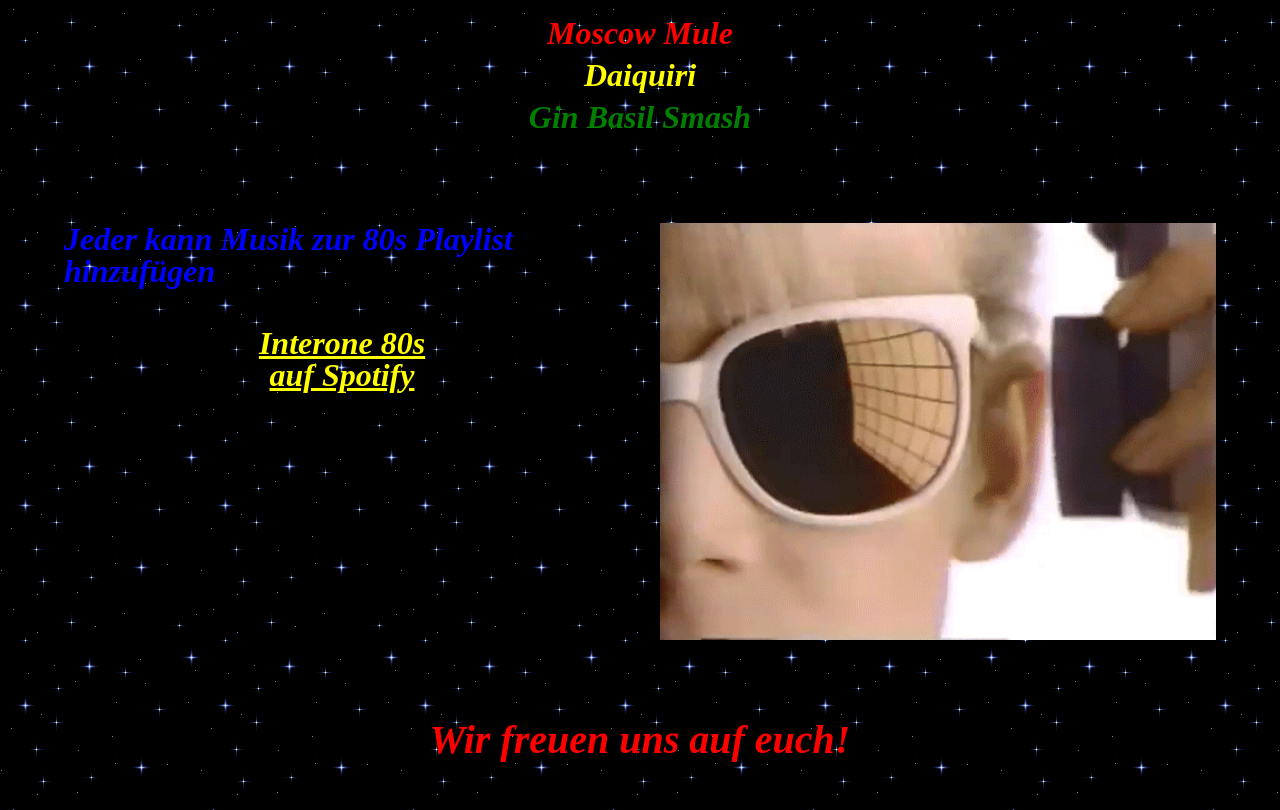
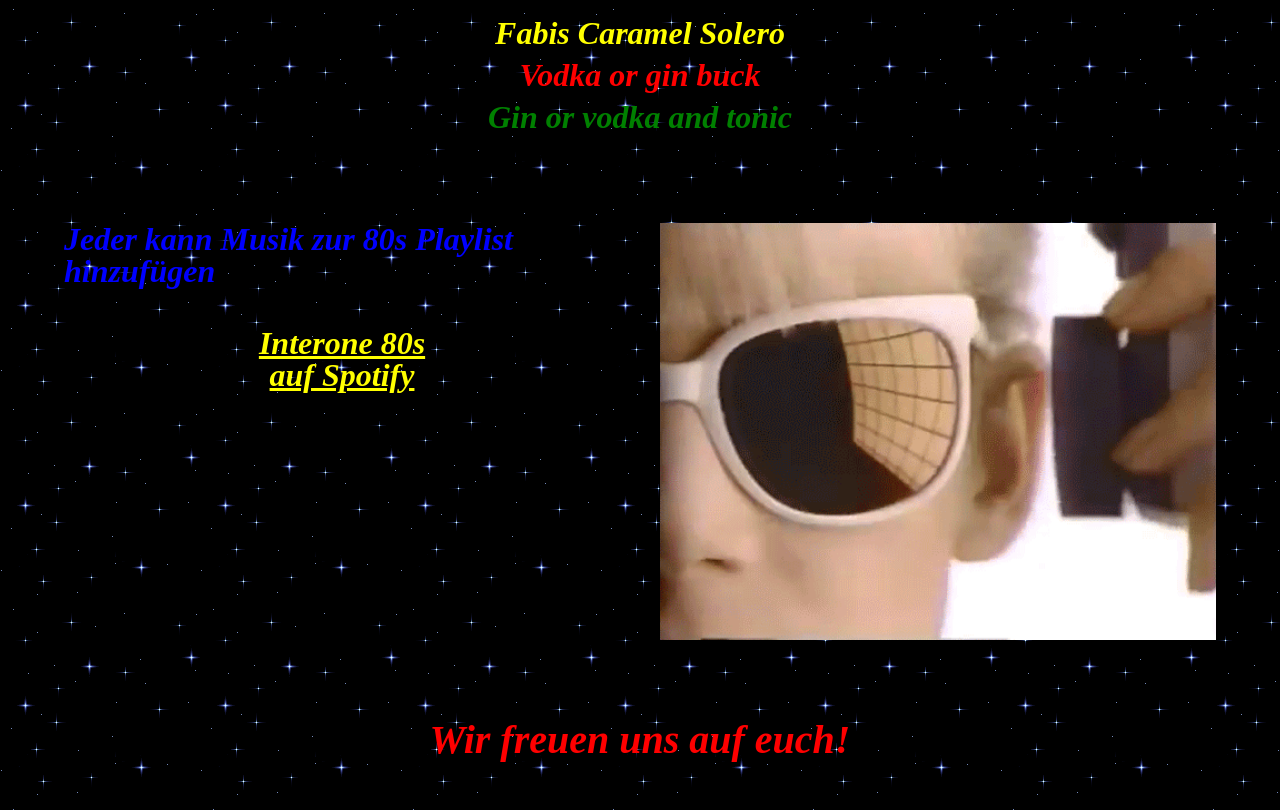
Before and after one commit to mmgucci/80s, a website: page index.html in a window 1280 px wide. Shown: the part 2333-3143 px from the top of the page. Drawn offline with Linux system fonts and the light colour scheme.

Commit message:
added cocktail names

```diff
--- a/index.html
+++ b/index.html
@@ -52,9 +52,9 @@
                 Leckere Drinks von Fabian
             </span>
             <img src="assets/img/cocktail.gif">
-            <span class="t-red">Moscow Mule</span>
-            <span class="t-yellow">Daiquiri</span>
-            <span class="t-green">Gin Basil Smash</span>
+            <span class="t-yellow">Fabis Caramel Solero</span>
+            <span class="t-red">Vodka or gin buck</span>
+            <span class="t-green">Gin or vodka and tonic</span>
         </div>
     </div>
     <div class="container">
```
